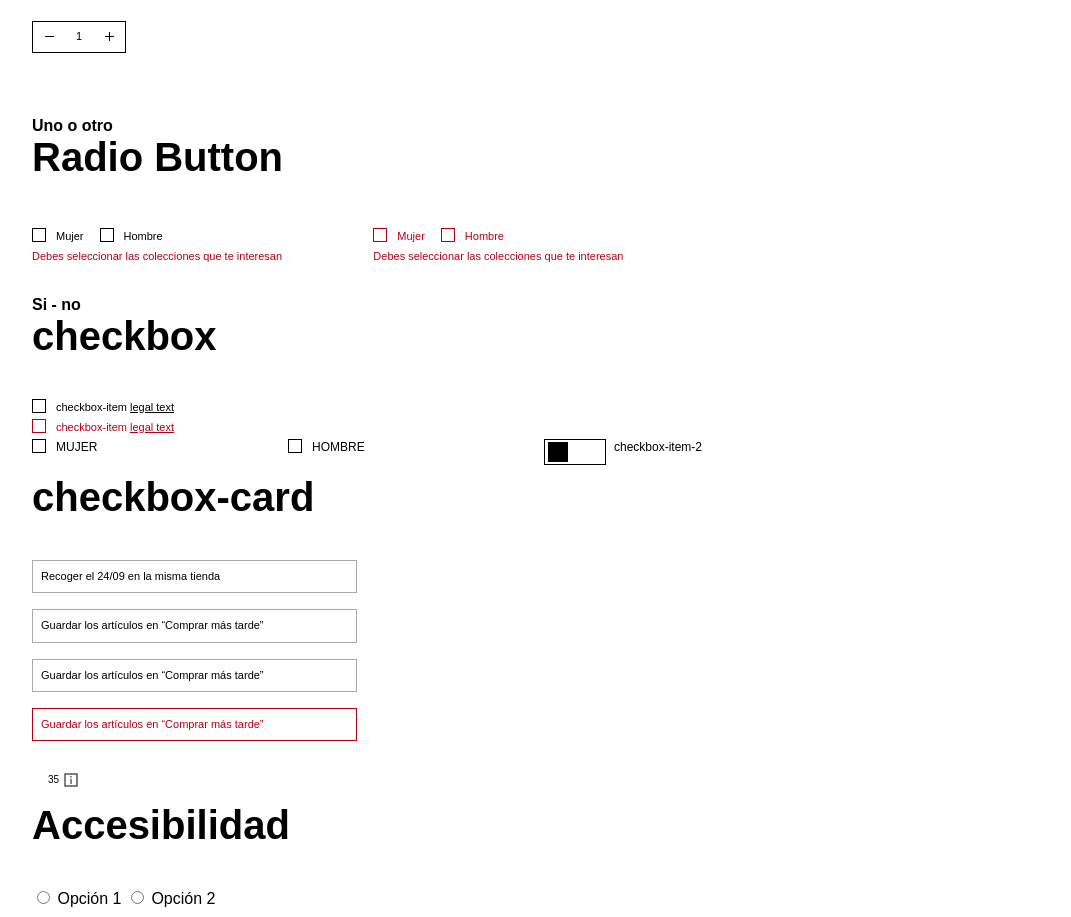
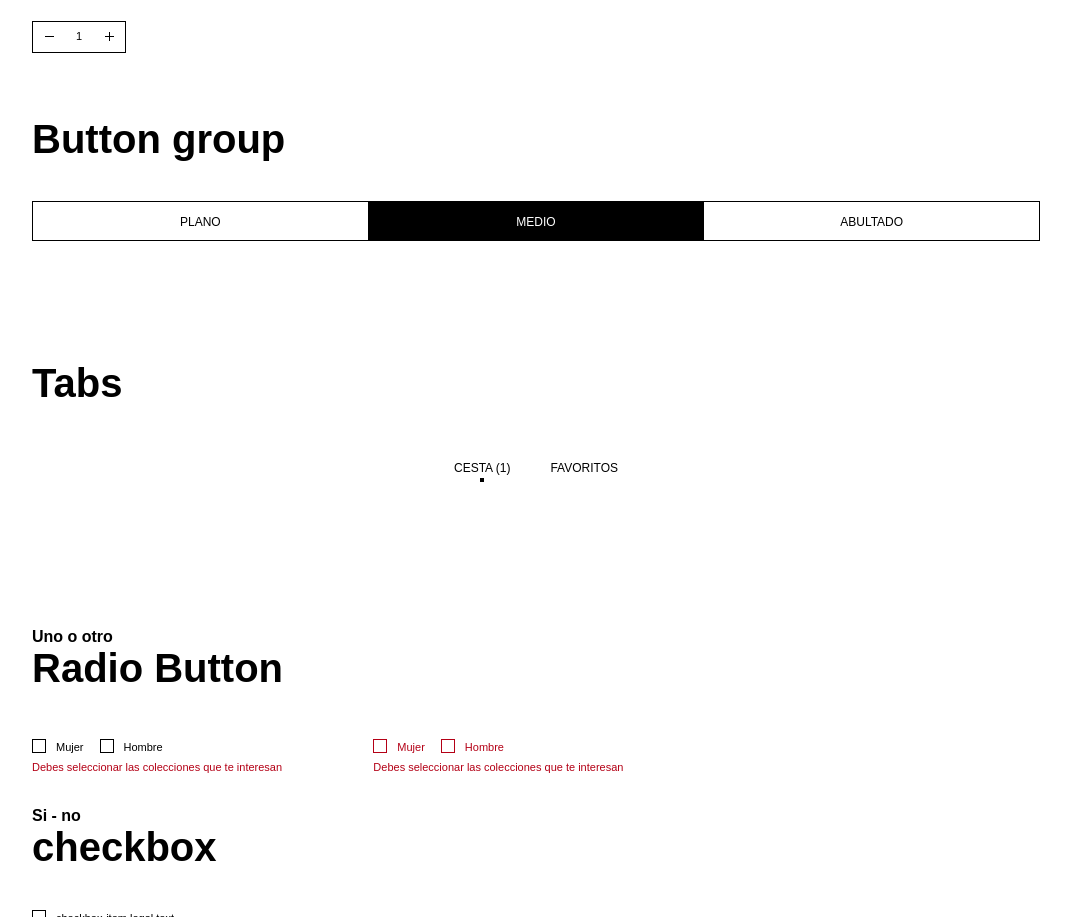
Before and after one commit to holygrailcss/holygrail2, an Eleventy site: page src/guia.njk in a window 1280 px wide. Shown: the part 4812-5729 px from the top of the page, without its empty margins (104-1175 px from the left). Built offline with nearby package versions, Linux system fonts and the light colour scheme; Eleventy itself is replaced by a stand-in of ours; files that its build step writes are made by us from their sources.

Commit message:
Cambios en accesibilidad.

```diff
--- a/scss/base/_rtl.scss
+++ b/scss/base/_rtl.scss
@@ -141,7 +141,6 @@
   .btn-group [class*=' btn--']:last-child {
     margin-right: -1px;
     margin-left: 0;
-    outline: none;
   }
   .btn-social-login {
     svg {
--- a/scss/elements/_buttons.scss
+++ b/scss/elements/_buttons.scss
@@ -938,7 +938,6 @@ button {
     }
     &:last-child {
       margin-left: -1px;
-      outline: none;
     }
   }
   .btn {
--- a/src/guia.njk
+++ b/src/guia.njk
@@ -193,6 +193,84 @@ permalink: /
       </div>
     </div>
   </section>
+
+
+
+  <section class="container mb-120">
+
+    <div class="row">
+      <div class="col-xs-12">
+
+        <h2>Button group</h2>
+      </div>
+    </div>
+
+
+    <div class="row">
+      <div class="col-xs-12">
+        <div class="btn-group m--1" role="radiogroup" aria-label="Seleccionar el grosor">
+          <button
+            class="btn btn-secondary btn--mini ttu"
+            role="radio"
+            aria-checked="false"
+          >
+            Plano
+          </button>
+          <button
+            class="btn btn-secondary btn--mini ttu is-active"
+            role="radio"
+            aria-checked="true"
+          >
+            Medio
+          </button>
+          <button
+            class="btn btn-secondary btn--mini ttu"
+            role="radio"
+            aria-checked="false"
+          >
+            Abultado
+          </button>
+        </div>
+      </div>
+    </div>
+  </section>
+
+
+
+  <section class="container mb-120">
+
+    <div class="row">
+      <div class="col-xs-12">
+
+        <h2>Tabs</h2>
+      </div>
+    </div>
+
+
+    <div class="row">
+      <div class="col-xs-12">
+
+        <div class="tabs flex-1 mt-12 mb-32">
+          <ul class="content-center" role="tablist">
+            <li class="is-active" role="presentation">
+              <button type="button" class="btn-tertiary" role="tab" aria-selected="true">
+                <span class="text-l ttu">Cesta (1)</span>
+              </button>
+            </li>
+            <li role="presentation">
+              <button type="button" class="btn-tertiary" role="tab" aria-selected="false">
+                <span class="text-l ttu">Favoritos</span>
+              </button>
+            </li>
+          </ul>
+        </div>
+
+      </div>
+    </div>
+  </section>
+
+
+
   <section class="container">
     <div class="row">
       <div class="col-xs-12">
@@ -1130,6 +1208,9 @@ permalink: /
     </div>
     </div>
   </section>
+
+
+
   <script>
     document.addEventListener('DOMContentLoaded', () => {
       function toggleContent(id) {
```
Also changed, not shown: guia/index.html (+81 -0 lines), 2 other files.
